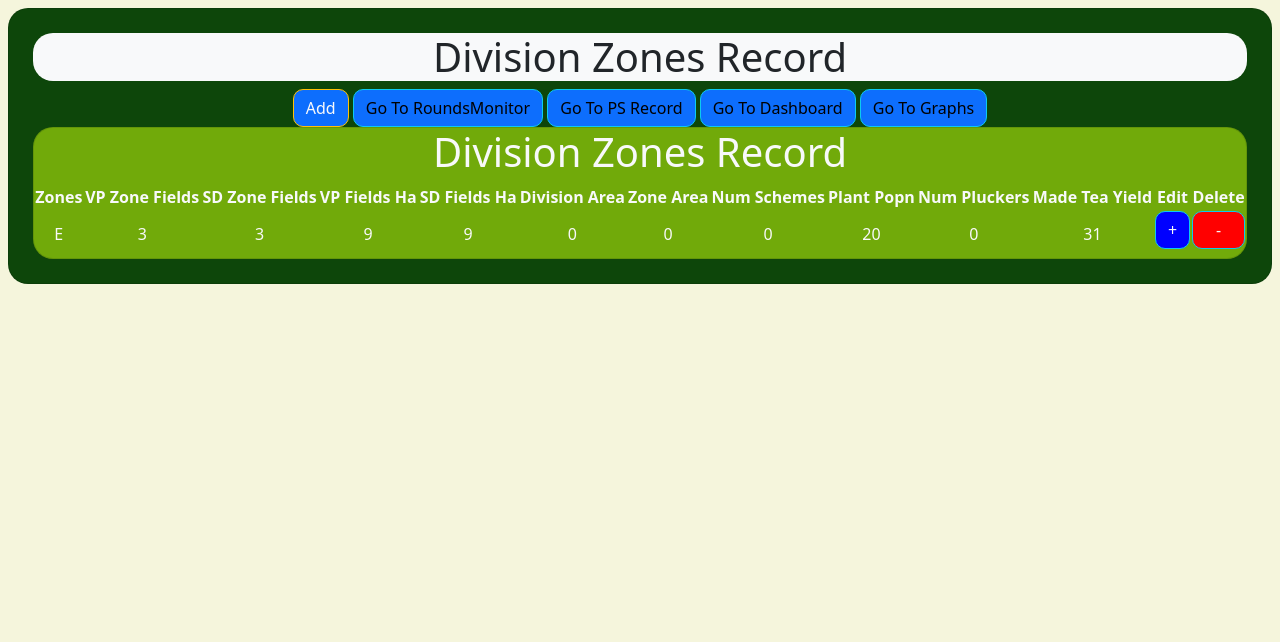
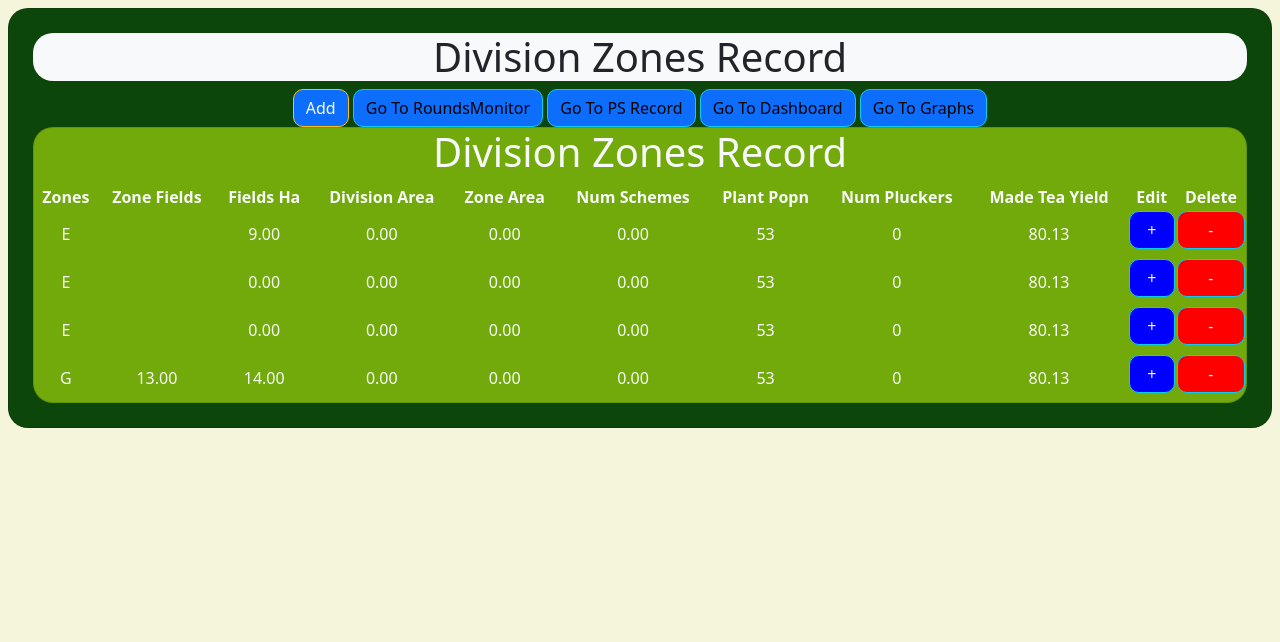
Before and after one commit to smugun1/PluckingSchemePrograme, a Django app: page /division-zones/ in a window 1280 px wide. Shown: the part 98-740 px from the top of the page. Run offline with Django 4.2, Linux system fonts and the light colour scheme; data comes from the database, SQL or seed files in the repository; some libraries are stand-ins or nearby versions.

Commit message:
Added more data in the inspection template to capture necessary Division information

```diff
--- a/PSP/plucking/templates/Plucking/division_zones.html
+++ b/PSP/plucking/templates/Plucking/division_zones.html
@@ -35,10 +35,10 @@
                             <thead>
                             <tr>
                                 <th>Zones</th>
-                                <th>VP Zone Fields</th>
-                                <th>SD Zone Fields</th>
-                                <th>VP Fields Ha</th>
-                                <th>SD Fields Ha</th>
+
+                                <th>Zone Fields</th>
+                                <th>Fields Ha</th>
+
                                 <th>Division Area</th>
                                 <th>Zone Area</th>
                                 <th>Num Schemes</th>
@@ -53,16 +53,16 @@
                             {% for data in divisiondetails %}
                             <tr>
                                 <td>{{ data.zones }}</td>
-                                <td>{{ data.vp_zone_fields }}</td>
-                                <td>{{ data.sd_zone_fields }}</td>
-                                <td>{{ data.vp_field_ha }}</td>
-                                <td>{{ data.sd_field_ha }}</td>
-                                <td>{{ data.division_area }}</td>
-                                <td>{{ data.zone_area }}</td>
-                                <td>{{ data.num_schemes }}</td>
-                                <td>{{ data.plant_popn }}</td>
-                                <td>{{ data.num_pluckers }}</td>
-                                <td>{{ data.made_tea_yield }}</td>
+                                <td>{{ data.zone_fields|floatformat:2 }}</td>
+
+                                <td>{{ data.field_ha|floatformat:2 }}</td>
+
+                                <td>{{ division_area|floatformat:2 }}</td>
+                                <td>{{ zone_area|floatformat:2 }}</td>
+                                <td>{{ num_schemes|floatformat:2 }}</td>
+                                <td>{{ plant_popn|floatformat:0 }}</td>
+                                <td>{{ num_pluckers|floatformat:0 }}</td>
+                                <td>{{ made_tea_yield|floatformat:2 }}</td>
 
                                 <td><a class="btn btn btn-block text-light h2 btn btn-info"
                                        style="background-color: #0000ff;"
--- a/PSP/plucking/views.py
+++ b/PSP/plucking/views.py
@@ -837,75 +837,76 @@
     return render(request, 'Plucking/autofields_psp.html', context)
 
 
+Division_data = {
+    'Zone_E': {
+        'Field_No': ['5', '3', '7', '12', '14', '15'],
+        'Leaf_type': ['SD', 'SD', 'VP', 'VP', 'VP'],
+        'Ha': [13.02, 8.27, 14.99, 12.93, 22.60, 10.65],
+        'Days_to_plk': [1, 2, 1, 2, 2, 1],
+        'Prune_age': [2, 2, 1, 0, 3, 4],
+        'Num_of_Schemes': [185, 145, 92, 152, 323, 167],
+        'Growing_days_CF': [1, 2, 1, 2, 1, 0],
+        'Month_day_Jan': [31, 31, 31, 31, 31, 31],
+        'Month_day_Feb': [28, 28, 28, 28, 28, 28],
+        'Month_day_Mar': [31, 31, 31, 31, 31, 31],
+        'Month_day_Apr': [30, 30, 30, 30, 30, 30],
+        'Month_day_May': [31, 31, 31, 31, 31, 31],
+        'Month_day_Jun': [30, 30, 30, 30, 30, 30],
+        'Month_day_Jul': [31, 31, 31, 31, 31, 31],
+        'Month_day_Aug': [31, 31, 31, 31, 31, 31],
+        'Month_day_Sep': [30, 30, 30, 30, 30, 30],
+        'Month_day_Oct': [31, 31, 31, 31, 31, 31],
+        'Month_day_Nov': [30, 30, 30, 30, 30, 30],
+        'Month_day_Dec': [31, 31, 31, 31, 31, 31],
+    },
+    'Zone_F': {
+        'Field_No': ['11', '10', '42', '2', '6', '43'],
+        'Leaf_type': ['SD', 'SD', 'VP', 'SD', 'VP'],
+        'Ha': [16.01, 22.55, 7.51, 7.41, 17.00, 4.6],
+        'Days_to_plk': [2, 3, 1, 1, 2, 1],
+        'Prune_age': [2, 1, 3, 1, 0, 1],
+        'Num_of_Schemes': [178, 251, 107, 106, 189, 66],
+        'Growing_days_CF': [9, 3, 1, 3, 1, 2],
+        'Month_day_Jan': [31, 31, 31, 31, 31, 31],
+        'Month_day_Feb': [28, 28, 28, 28, 28, 28],
+        'Month_day_Mar': [31, 31, 31, 31, 31, 31],
+        'Month_day_Apr': [30, 30, 30, 30, 30, 30],
+        'Month_day_May': [31, 31, 31, 31, 31, 31],
+        'Month_day_Jun': [30, 30, 30, 30, 30, 30],
+        'Month_day_Jul': [31, 31, 31, 31, 31, 31],
+        'Month_day_Aug': [31, 31, 31, 31, 31, 31],
+        'Month_day_Sep': [30, 30, 30, 30, 30, 30],
+        'Month_day_Oct': [31, 31, 31, 31, 31, 31],
+        'Month_day_Nov': [30, 30, 30, 30, 30, 30],
+        'Month_day_Dec': [31, 31, 31, 31, 31, 31],
+    },
+    'Zone_G': {
+        'Field_No': ['8', '1', '44', '13', '9', '4'],
+        'Leaf_type': ['VP', 'SD', 'VP', 'VP', 'SD', 'VP'],
+        'Ha': [9.07, 17.06, 7.19, 14.34, 20.43, 16.36],
+        'Days_to_plk': [1, 2, 1, 1, 2, 2],
+        'Prune_age': [3, 1, 2, 1, 3, 3],
+        'Num_of_Schemes': [130, 190, 71, 113, 158, 165],
+        'Growing_days_CF': [1, 2, 1, 1, 2, 2],
+        'Month_day_Jan': [31, 31, 31, 31, 31, 31],
+        'Month_day_Feb': [28, 28, 28, 28, 28, 28],
+        'Month_day_Mar': [31, 31, 31, 31, 31, 31],
+        'Month_day_Apr': [30, 30, 30, 30, 30, 30],
+        'Month_day_May': [31, 31, 31, 31, 31, 31],
+        'Month_day_Jun': [30, 30, 30, 30, 30, 30],
+        'Month_day_Jul': [31, 31, 31, 31, 31, 31],
+        'Month_day_Aug': [31, 31, 31, 31, 31, 31],
+        'Month_day_Sep': [30, 30, 30, 30, 30, 30],
+        'Month_day_Oct': [31, 31, 31, 31, 31, 31],
+        'Month_day_Nov': [30, 30, 30, 30, 30, 30],
+        'Month_day_Dec': [31, 31, 31, 31, 31, 31],
+
+    },
+}
+data = AutoFields.objects.all()
+
+
 def AutoFieldsViewUpdate(request):
-    data = AutoFields.objects.all()
-    Division_data = {
-        'Zone_E': {
-            'Field_No': ['5', '3', '7', '12', '14', '15'],
-            'Leaf_type': ['SD', 'SD', 'VP', 'VP', 'VP'],
-            'Ha': [13.02, 8.27, 14.99, 12.93, 22.60, 10.65],
-            'Days_to_plk': [1, 2, 1, 2, 2, 1],
-            'Prune_age': [2, 2, 1, 0, 3, 4],
-            'Num_of_Schemes': [185, 145, 92, 152, 323, 167],
-            'Growing_days_CF': [1, 2, 1, 2, 1, 0],
-            'Month_day_Jan': [31, 31, 31, 31, 31, 31],
-            'Month_day_Feb': [28, 28, 28, 28, 28, 28],
-            'Month_day_Mar': [31, 31, 31, 31, 31, 31],
-            'Month_day_Apr': [30, 30, 30, 30, 30, 30],
-            'Month_day_May': [31, 31, 31, 31, 31, 31],
-            'Month_day_Jun': [30, 30, 30, 30, 30, 30],
-            'Month_day_Jul': [31, 31, 31, 31, 31, 31],
-            'Month_day_Aug': [31, 31, 31, 31, 31, 31],
-            'Month_day_Sep': [30, 30, 30, 30, 30, 30],
-            'Month_day_Oct': [31, 31, 31, 31, 31, 31],
-            'Month_day_Nov': [30, 30, 30, 30, 30, 30],
-            'Month_day_Dec': [31, 31, 31, 31, 31, 31],
-        },
-        'Zone_F': {
-            'Field_No': ['11', '10', '42', '2', '6', '43'],
-            'Leaf_type': ['SD', 'SD', 'VP', 'SD', 'VP'],
-            'Ha': [16.01, 22.55, 7.51, 7.41, 17.00, 4.6],
-            'Days_to_plk': [2, 3, 1, 1, 2, 1],
-            'Prune_age': [2, 1, 3, 1, 0, 1],
-            'Num_of_Schemes': [178, 251, 107, 106, 189, 66],
-            'Growing_days_CF': [9, 3, 1, 3, 1, 2],
-            'Month_day_Jan': [31, 31, 31, 31, 31, 31],
-            'Month_day_Feb': [28, 28, 28, 28, 28, 28],
-            'Month_day_Mar': [31, 31, 31, 31, 31, 31],
-            'Month_day_Apr': [30, 30, 30, 30, 30, 30],
-            'Month_day_May': [31, 31, 31, 31, 31, 31],
-            'Month_day_Jun': [30, 30, 30, 30, 30, 30],
-            'Month_day_Jul': [31, 31, 31, 31, 31, 31],
-            'Month_day_Aug': [31, 31, 31, 31, 31, 31],
-            'Month_day_Sep': [30, 30, 30, 30, 30, 30],
-            'Month_day_Oct': [31, 31, 31, 31, 31, 31],
-            'Month_day_Nov': [30, 30, 30, 30, 30, 30],
-            'Month_day_Dec': [31, 31, 31, 31, 31, 31],
-        },
-        'Zone_G': {
-            'Field_No': ['8', '1', '44', '13', '9', '4'],
-            'Leaf_type': ['VP', 'SD', 'VP', 'VP', 'SD', 'VP'],
-            'Ha': [9.07, 17.06, 7.19, 14.34, 20.43, 16.36],
-            'Days_to_plk': [1, 2, 1, 1, 2, 2],
-            'Prune_age': [3, 1, 2, 1, 3, 3],
-            'Num_of_Schemes': [130, 190, 71, 113, 158, 165],
-            'Growing_days_CF': [1, 2, 1, 1, 2, 2],
-            'Month_day_Jan': [31, 31, 31, 31, 31, 31],
-            'Month_day_Feb': [28, 28, 28, 28, 28, 28],
-            'Month_day_Mar': [31, 31, 31, 31, 31, 31],
-            'Month_day_Apr': [30, 30, 30, 30, 30, 30],
-            'Month_day_May': [31, 31, 31, 31, 31, 31],
-            'Month_day_Jun': [30, 30, 30, 30, 30, 30],
-            'Month_day_Jul': [31, 31, 31, 31, 31, 31],
-            'Month_day_Aug': [31, 31, 31, 31, 31, 31],
-            'Month_day_Sep': [30, 30, 30, 30, 30, 30],
-            'Month_day_Oct': [31, 31, 31, 31, 31, 31],
-            'Month_day_Nov': [30, 30, 30, 30, 30, 30],
-            'Month_day_Dec': [31, 31, 31, 31, 31, 31],
-
-        },
-    }
-
     if data:
         zone = data[0].Zone
     else:
@@ -1280,6 +1281,23 @@
 
 def DivisionZonesViewRetrieve(request):
     data = DivisionDetails.objects.all()
+    division_data = {
+        'zone_E': {
+            'zone_fields': ['5', '3', '7', '12', '14', '15'],
+            'leaf_type': ['SD', 'SD', 'VP', 'VP', 'VP'],
+            'field_ha': [13.02, 8.27, 14.99, 12.93, 22.60, 10.65],
+        },
+        'zone_F': {
+            'zone_fields': ['11', '10', '42', '2', '6', '43'],
+            'leaf_type': ['SD', 'SD', 'VP', 'SD', 'VP'],
+            'field_ha': [16.01, 22.55, 7.51, 7.41, 17.00, 4.6],
+        },
+        'zone_G': {
+            'zone_fields': ['8', '1', '44', '13', '9', '4'],
+            'leaf_type': ['VP', 'SD', 'VP', 'VP', 'SD', 'VP'],
+            'field_ha': [9.07, 17.06, 7.19, 14.34, 20.43, 16.36],
+        },
+    }
 
     field_spacing = {
         'vp 4x2.5': 0.9290304,
@@ -1305,40 +1323,35 @@
     pluckers_supervised = 90
     vp_percent = 40
     sd_percent = 60
+    division_area = sum(
+        division_data['zone_E']['field_ha'] + division_data['zone_F']['field_ha'] + division_data['zone_G']['field_ha'])
 
     # Fetch existing DivisionDetails object
     division_details = DivisionDetails.objects.first()
 
     # Initialize empty lists and dictionaries
     zones = []
-    vp_field_ha = []
-    sd_field_ha = []
-    vp_zone_fields = {}
-    sd_zone_fields = {}
+    field_ha = []
+    zone_fields = {}
 
     # Retrieve data from DivisionDetails model and populate the lists and dictionaries
     for division in DivisionDetails.objects.all():
         zones.append(division.zones)
-        vp_field_ha.append(division.vp_zone_field)
-        sd_field_ha.append(division.sd_zone_field)
-
-    for item in DivisionDetails.objects.values('zone_field').annotate(sum_vp_zone_fields=Sum('vp_zone_field')):
-        vp_zone_fields[item['zone_field']] = item['sum_vp_zone_fields']
-
-    for item in DivisionDetails.objects.values('zone_field').annotate(sum_sd_zone_fields=Sum('sd_zone_field')):
-        sd_zone_fields[item['zone_field']] = item['sum_sd_zone_fields']
+        field_ha.append(division.zone_field)
+
+    for item in DivisionDetails.objects.values('zone_field').annotate(sum_zone_fields=Sum('zone_field')):
+        zone_fields[item['zone_field']] = item['sum_zone_fields']
 
     # Calculations on plucking parameters
     division_area = DivisionDetails.objects.aggregate(sum_zones=Sum('zones'))['sum_zones']
-
-    zone_area = 0  # Initialize zone_area with a default value
 
     if division_area is not None and division_area != 0:
         vp_area = division_area * (vp_percent / 100)
         sd_area = division_area * (sd_percent / 100)
-        zone_area = sum(zones) if zones else 0
+        zone_area = division_area / ((vp_area / 50) + (sd_area / 72))
+        zones = sum(zones) if zones else 0
         vp_schemes = vp_area / vp_area_plucked_day
-        sd_schemes = vp_area / sd_area_plucked_day
+        sd_schemes = sd_area / sd_area_plucked_day
         num_zones = (vp_area / vp_area_plucked_day) + (sd_area / sd_area_plucked_day)
         num_schemes = division_area * (vp_area / vp_area_plucked_day + sd_area / sd_area_plucked_day)
     else:
@@ -1348,18 +1361,19 @@
         sd_schemes = 0
         num_zones = 0
         num_schemes = 0
+        zone_area = 0
 
     vp_ha = DivisionDetails.objects.aggregate(sum_vp_area_supervised_ha=Coalesce(Sum('vp_area_supervised_ha'), 0))[
         'sum_vp_area_supervised_ha']
     sd_ha = DivisionDetails.objects.aggregate(sum_sd_area_supervised_ha=Coalesce(Sum('sd_area_supervised_ha'), 0))[
         'sum_sd_area_supervised_ha']
-    vp_ha = DivisionDetails.objects.aggregate(sum_vp_field_ha=Coalesce(Sum('vp_field_ha'), 0))['sum_vp_field_ha']
+    vp_ha = DivisionDetails.objects.aggregate(sum_field_ha=Coalesce(Sum('field_ha'), 0))['sum_field_ha']
     if vp_ha is not None:
         vp_plant_popn = vp_ha * field_spacing['vp 4x2.5']
     else:
         vp_plant_popn = 0.0
 
-    sd_ha = DivisionDetails.objects.aggregate(sum_sd_field_ha=Coalesce(Sum('sd_field_ha'), 0))['sum_sd_field_ha']
+    sd_ha = DivisionDetails.objects.aggregate(sum_field_ha=Coalesce(Sum('field_ha'), 0))['sum_field_ha']
     if sd_ha is not None:
         sd_plant_popn = sd_ha * field_spacing['sd 5X3']
     else:
@@ -1384,11 +1398,12 @@
 
     context = {
         "divisiondetails": data,
+        "division_data": division_data,
         "zones": zones,
-        "vp_zone_fields": vp_zone_fields,
-        "sd_zone_fields": sd_zone_fields,
-        "vp_field_ha": vp_field_ha,
-        "sd_field_ha": sd_field_ha,
+        "zone_fields": zone_fields,
+
+        "field_ha": field_ha,
+
         "division_area": division_area,
         "zone_area": zone_area,
         "num_schemes": num_schemes,
@@ -1402,6 +1417,23 @@
 
 def DivisionZonesViewUpdate(request):
     if request.method == 'POST':
+        division_data = {
+            'zone_E': {
+                'zone_fields': ['5', '3', '7', '12', '14', '15'],
+                'leaf_type': ['SD', 'SD', 'VP', 'VP', 'VP'],
+                'field_ha': [13.02, 8.27, 14.99, 12.93, 22.60, 10.65],
+            },
+            'zone_F': {
+                'zone_fields': ['11', '10', '42', '2', '6', '43'],
+                'leaf_type': ['SD', 'SD', 'VP', 'SD', 'VP'],
+                'field_ha': [16.01, 22.55, 7.51, 7.41, 17.00, 4.6],
+            },
+            'zone_G': {
+                'zone_fields': ['8', '1', '44', '13', '9', '4'],
+                'leaf_type': ['VP', 'SD', 'VP', 'VP', 'SD', 'VP'],
+                'field_ha': [9.07, 17.06, 7.19, 14.34, 20.43, 16.36],
+            },
+        }
         field_spacing = {
             'vp 4x2.5': 0.9290304,
             'sd 5X3': 1.3935456,
@@ -1426,30 +1458,31 @@
         pluckers_supervised = 90
         vp_percent = 40
         sd_percent = 60
-        division_area = 242
+        zone_E_area = sum(division_data['zone_E']['field_ha'])
+        zone_F_area = sum(division_data['zone_F']['field_ha'])
+        zone_G_area = sum(division_data['zone_G']['field_ha'])
+        division_area = sum(
+            division_data['zone_E']['field_ha'] + division_data['zone_F']['field_ha'] + division_data['zone_G'][
+                'field_ha'])
 
         # Initialize empty lists and dictionaries
         zones = []
-        vp_field_ha = []
-        sd_field_ha = []
-        vp_zone_fields = {}
-        sd_zone_fields = {}
+        field_ha = []
+
+        zone_fields = {}
 
         # Retrieve data from DivisionDetails model and populate the lists and dictionaries
         for division in DivisionDetails.objects.all():
             zones.append(division.zones)
-            vp_field_ha.append(division.vp_zone_field)
-            sd_field_ha.append(division.sd_zone_field)
-
-        for item in DivisionDetails.objects.values('zone_field').annotate(sum_vp_zone_fields=Sum('vp_zone_field')):
-            vp_zone_fields[item['zone_field']] = item['sum_vp_zone_fields']
-
-        for item in DivisionDetails.objects.values('zone_field').annotate(sum_sd_zone_fields=Sum('sd_zone_field')):
-            sd_zone_fields[item['zone_field']] = item['sum_sd_zone_fields']
+            field_ha.append(division.zone_field)
+
+        for item in DivisionDetails.objects.values('zone_field').annotate(sum_zone_fields=Sum('zone_field')):
+            zone_fields[item['zone_field']] = item['sum_zone_fields']
 
         # Calculations on plucking parameters
         vp_area = division_area * (vp_percent / 100)
         sd_area = division_area * (sd_percent / 100)
+        zone_area = division_area / ((vp_area / 50) + (sd_area / 72))
         # Initialize empty list to store valid zone values
         valid_zones = []
 
@@ -1459,19 +1492,19 @@
                 valid_zones.append(zone)
 
         # Calculate the zone_area using the filtered list
-        zone_area = sum(valid_zones) if valid_zones else 0
+        zones = sum(valid_zones) if valid_zones else 0
         vp_schemes = vp_area / vp_area_plucked_day
-        sd_schemes = vp_area / sd_area_plucked_day
+        sd_schemes = sd_area / sd_area_plucked_day
         num_zones = (vp_area / vp_area_plucked_day) + (sd_area / sd_area_plucked_day)
         num_schemes = division_area * (vp_area / vp_area_plucked_day + sd_area / sd_area_plucked_day)
         vp_ha = DivisionDetails.objects.aggregate(sum_vp_area_supervised_ha=Coalesce(Sum('vp_area_supervised_ha'), 0))[
             'sum_vp_area_supervised_ha']
         sd_ha = DivisionDetails.objects.aggregate(sum_sd_area_supervised_ha=Coalesce(Sum('sd_area_supervised_ha'), 0))[
             'sum_sd_area_supervised_ha']
-        vp_ha = DivisionDetails.objects.aggregate(sum_vp_field_ha=Coalesce(Sum('vp_field_ha'), 0))['sum_vp_field_ha']
-        vp_plant_popn = vp_ha * field_spacing['vp 4x2.5'] if vp_ha is not None else 0.0
-        sd_ha = DivisionDetails.objects.aggregate(sum_sd_field_ha=Coalesce(Sum('sd_field_ha'), 0))['sum_sd_field_ha']
-        sd_plant_popn = sd_ha * field_spacing['sd 5X3'] if sd_ha is not None else 0.0
+        ha = DivisionDetails.objects.aggregate(sum_field_ha=Coalesce(Sum('field_ha'), 0))['sum_field_ha']
+        vp_plant_popn = vp_ha * field_spacing['vp 4x2.5'] * 10000 if vp_ha is not None else 0.0
+
+        sd_plant_popn = sd_ha * field_spacing['sd 5X3'] * 10000 if sd_ha is not None else 0.0
         plant_popn = vp_plant_popn + sd_plant_popn
         vp_pluckers_block = block / vp_area_plucked_day
         sd_pluckers_block = block / sd_area_plucked_day
@@ -1482,16 +1515,29 @@
 
         context = {
             "zones": zones,
-            "vp_zone_fields": vp_zone_fields,
-            "sd_zone_fields": sd_zone_fields,
-            "vp_field_ha": vp_field_ha,
-            "sd_field_ha": sd_field_ha,
+            "zone_fields": zone_fields,
+            "field_ha": field_ha,
             "division_area": division_area,
+            "zone_E_area": zone_E_area,
+            "zone_F_area": zone_F_area,
+            "zone_G_area": zone_G_area,
             "zone_area": zone_area,
             "num_schemes": num_schemes,
+            "result": result,
             "plant_popn": plant_popn,
             "num_pluckers": num_pluckers,
             "made_tea_yield": made_tea_yield,
+            "greenleaf_bag_kg": greenleaf_bag_kg,
+            "plucking_basket_kg": plucking_basket_kg,
+            "vp_area_supervised_ha": vp_area_supervised_ha,
+            "sd_area_supervised_ha": sd_area_supervised_ha,
+            "pluckers_supervised": pluckers_supervised,
+            "vp_schemes": vp_schemes,
+            "sd_schemes": sd_schemes,
+            "num_zones": num_zones,
+            "ha": ha,
+            "vp_zone_area_plucked_day": vp_zone_area_plucked_day,
+            "sd_zone_area_plucked_day": sd_zone_area_plucked_day,
         }
         # Redirect to a success page or render a template
         # return redirect('/division-zones', context)
@@ -1502,11 +1548,11 @@
 
 def DivisionZonesViewCreate(request):
     if request.method == "POST":
-        zones = int(request.POST.get('zones'))
-        vp_zone_fields = float(request.POST.get('vp_zone_fields'))
-        sd_zone_fields = float(request.POST.get('sd_zone_fields'))
-        vp_field_ha = float(request.POST.get('vp_field_ha'))
-        sd_field_ha = float(request.POST.get('sd_field_ha'))
+        zones = request.POST.get('zones')
+        zone_fields = float(request.POST.get('zone_fields'))
+
+        field_ha = float(request.POST.get('field_ha'))
+
         division_area = float(request.POST.get('division_area'))
         zone_area = float(request.POST.get('zone_area'))
         num_schemes = float(request.POST.get('num_schemes'))
@@ -1518,10 +1564,10 @@
 
         insert = DivisionDetails.objects.create(
             zones=zones,
-            vp_zone_fields=vp_zone_fields,
-            sd_zone_fields=sd_zone_fields,
-            vp_field_ha=vp_field_ha,
-            sd_field_ha=sd_field_ha,
+            zone_fields=zone_fields,
+
+            field_ha=field_ha,
+
             division_area=division_area,
             zone_area=zone_area,
             num_schemes=num_schemes,
@@ -1532,8 +1578,6 @@
 
         return redirect('/division-zones')
 
-    return render(request, 'Plucking/division_zones_create.html')
-
 
 def DivisionZonesViewInspect(request):
     data = DivisionDetails.objects.all()
```
Also changed, not shown: PSP/plucking/models.py (+4 -6 lines), PSP/plucking/templates/Plucking/division_inspect.html (+24 -2 lines), PSP/plucking/templates/Plucking/division_zones_update.html (+10 -16 lines), PSP/db.sqlite3, PSP/plucking/migrations/0002_rename_sd_field_ha_divisiondetails_field_ha_and_more.py (added).
